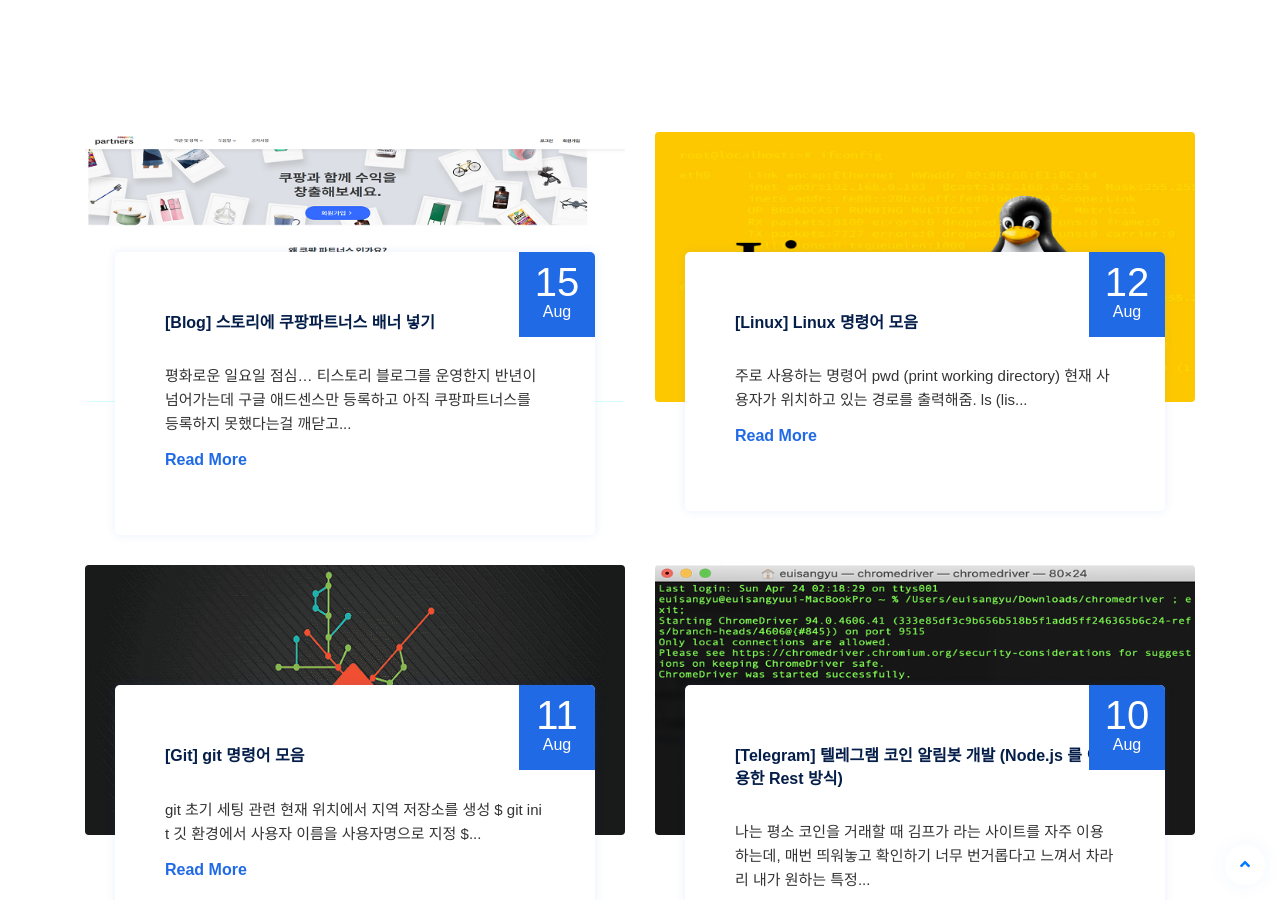
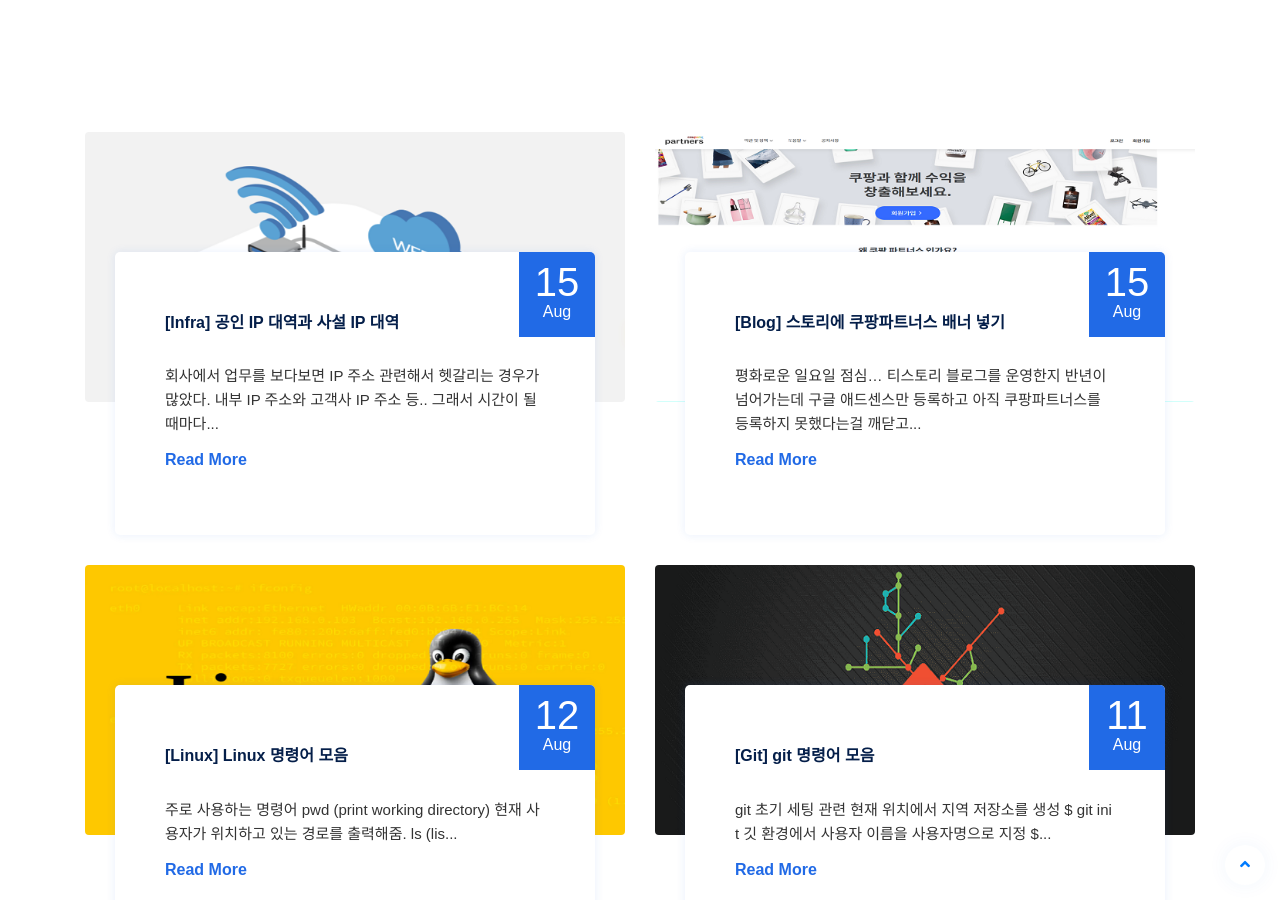
Before and after one commit to yuuisang/yuuisang.github.io, a Jekyll site: the page built from blog.html, in a window 1280 px wide and 900 px high, scrolled down 863 px. Built offline with Jekyll 4.4.1, drawn with Linux system fonts in a browser that asks for light colours; some web fonts are replaced; the list of posts is cut into pages by our own code; some of the changed lines change nothing that is shown.

Commit message:
posting cp

```diff
--- a/_layouts/blog.html
+++ b/_layouts/blog.html
@@ -20,6 +20,4 @@
             </div>
         </article>
     </div>
-
-
 </div>
--- /dev/null
+++ b/_posts/2022-08-15-infra-ip.md
@@ -0,0 +1,38 @@
+---
+layout: post
+title: "[Infra] 공인 IP 대역과 사설 IP 대역"
+date: 2022-08-15 15:12:09 +0600
+categories: [Infra]
+author: EuiSangYu
+post_image: "/assets/images/infra/ip.png"
+---
+
+회사에서 업무를 보다보면 IP 주소 관련해서 헷갈리는 경우가 많았다. 내부 IP 주소와 고객사 IP 주소 등..
+
+그래서 시간이 될 때마다 하나씩 기록하며 정리해두려고 한다.
+
+## 공인 IP (Public IP) 대역의 개념
+
+인터넷 사용자의 로컬 네트워크를 식별하기 위해 ISP(Internet Service Provider, 인터넷 서비스 공급자)가 제공하는 IP주소이다. 공용 IP주소라고도 불리며 외부에 공개되어 있는 IP주소이다. 공인 IP는 전 세계에서 유일한 IP주소를 갖고 있으며(중복 X), 공인 IP 주소가 외부에 공개되어 있기때문에 **인터넷에 연결된 다른 PC로부터의 접근이 가능하다.** 따라서 공인 IP 주소를 사용하는 경우에는 방화벽 등의 **보안 프로그램**을 반드시 설치할 필요가 있다.
+
+**예시** <br>
+대표적인 통신사 SK,KT,LG등을 통해서 사용하고 있는 인터넷망을 공인 IP라고 할 수 있다.
+
+### 공인 IP 대역
+0.0.0.0 ~ 127.255.255.255
+128.0.0.0 ~ 191.255.255.255
+192.0.0.0 ~ 233.255.255.255
+224.0.0.0 ~ 239.255.255.255
+240.0.0.0 ~ 255.255.255.255
+
+## 사설 IP (Private IP)대역의 개념
+
+일반 가정이나 회사 내 등에 할당된 네트워크의 IP주소이다. 로컬 IP, 가상 IP라고도 불리며 IPv4의 주소부족으로 인해 서브넷팅된 IP이기 때문에 라우터에 의해 **로컬 네트워크상의 PC나 장치에 할당**된다.
+
+**예시** <br>
+인터넷 공유기에 연결된 PC,TV,스마트폰 등이 대표적인 사설 IP주소이다. 외부에는 공개되지 않아서 외부에서 검색, 접근이 불가능하다.
+
+#### 사설 IP 대역
+10.0.0.0 ~ 10.255.255.255
+172.16.0.0 ~ 172.31.255.255
+192.168.0.0 ~ 192.168.255.255
```
Also changed, not shown: assets/images/infra/ip.png (added). Lines whose indentation alone changed are shown as unchanged.
